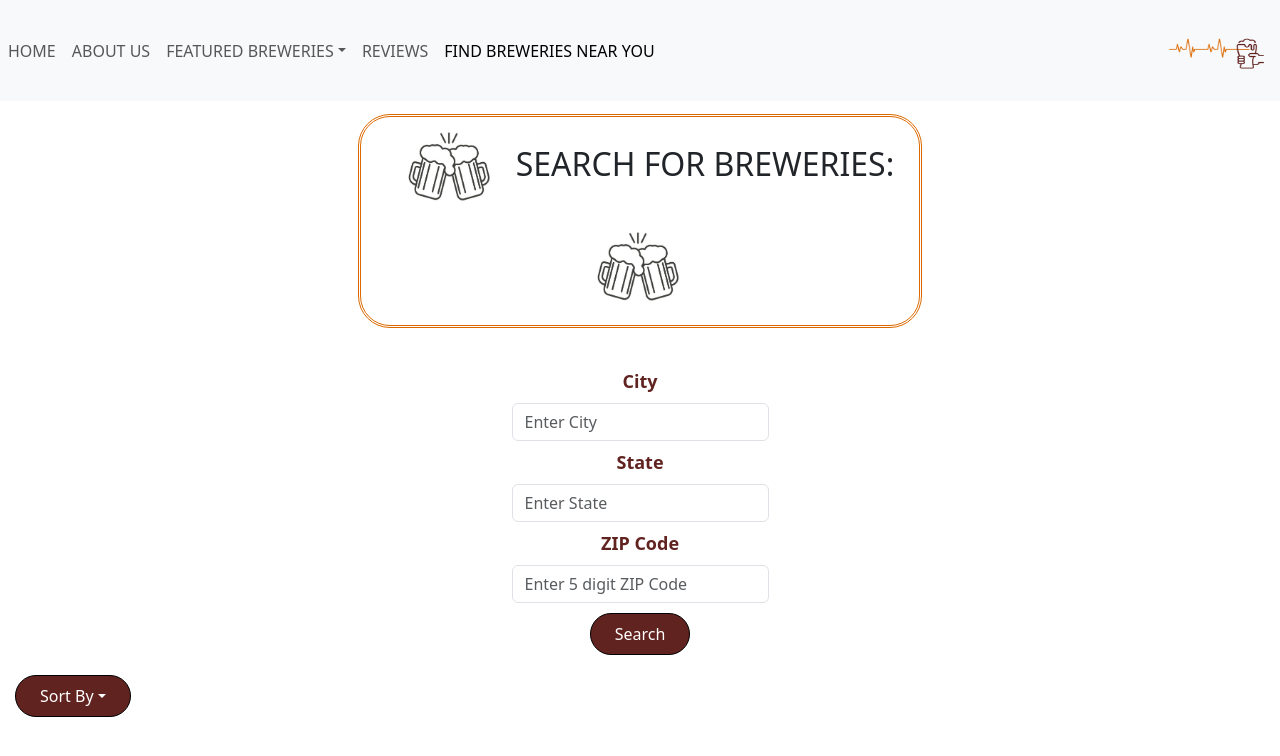
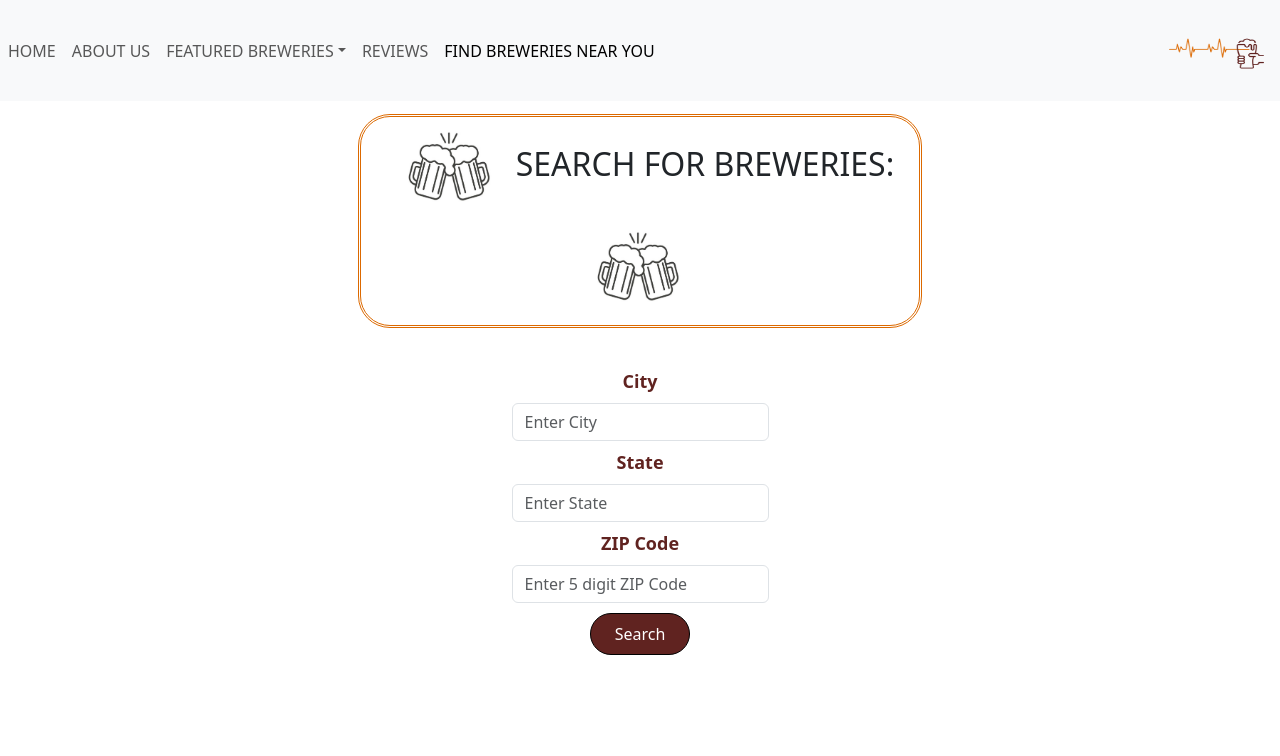
Before and after one commit to vajesik/brew-pulse, a React (Create React App) app: page /search in a window 1280 px wide. Shown: the top 756 px of the page. Built offline with nearby package versions, Linux system fonts and the light colour scheme.

Commit message:
highlighted text shows in palette

```diff
--- a/src/Search.css
+++ b/src/Search.css
@@ -35,6 +35,10 @@
   box-shadow: 0 0 0 0.25rem rgba(163, 32, 32, 0.4) !important;
 }
 
+::selection {
+  background-color: rgba(163, 32, 32, 0.3);
+}
+
 .btn {
   border-radius: 2em !important;
   background-color: #602320 !important;
@@ -52,6 +56,13 @@
   transform: scale(1.01) !important;
 }
 
+#button-div {
+  display: flex;
+  flex-direction: row;
+  justify-content: center;
+  align-items: center;
+}
+
 .accordion-div {
   margin: 0% 20%;
 }
--- a/src/Search.js
+++ b/src/Search.js
@@ -101,12 +101,9 @@ function Search() {
               placeholder="Enter 5 digit ZIP Code"
             />
           </Form.Group>
-          <div style={{ textAlign: "center" }}>
+          <div id="button-div">
             <Button type="submit">Search</Button>
-          </div>
-        </Form>
-      </div>
-      <div className="sort-div">
+            {breweries ? (
               <DropdownButton
                 id="dropdown-basic-button"
                 title="Sort By"
@@ -118,6 +115,9 @@ function Search() {
                   <Dropdown.Item eventKey="type">Brewery Type</Dropdown.Item>
                 )}
               </DropdownButton>
+            ) : null}
+          </div>
+        </Form>
       </div>
       <div className="accordion-div">
         <Accordion>
```
Also changed, not shown: src/Review.js (+20 -18 lines). Lines whose indentation alone changed are shown as unchanged.
